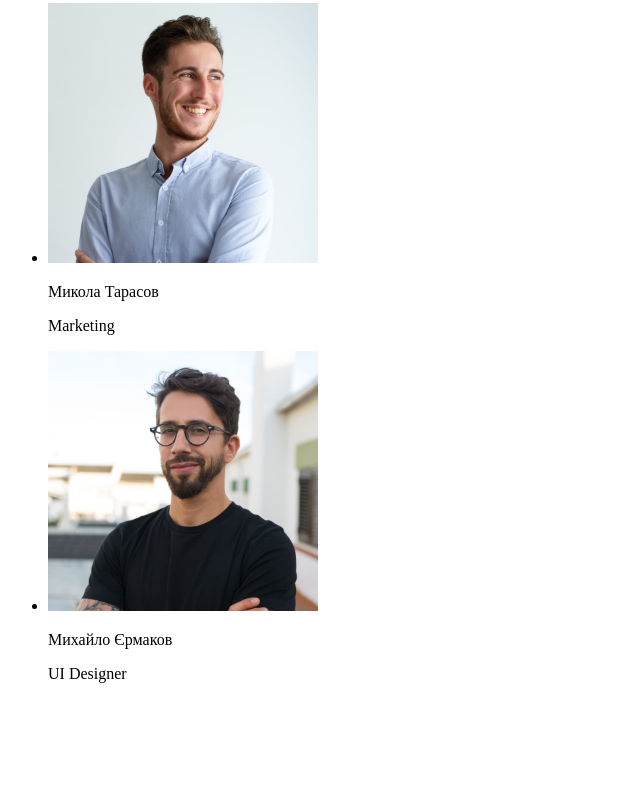
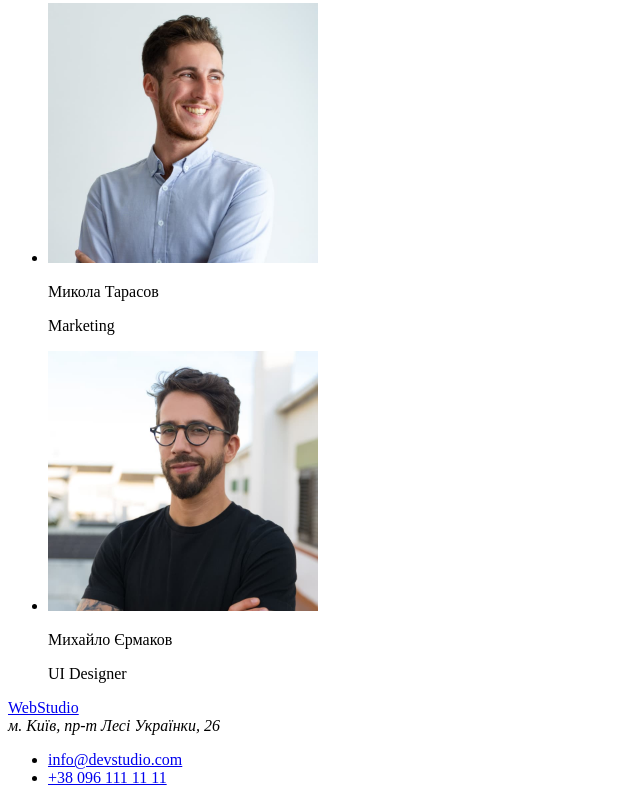
Before and after one commit to AndrewKustov1998/goit-markup-hw-01, a plain HTML site: page index.html in a window 1280 px wide. Shown: the part 1718-2521 px from the top of the page, without its empty margins (0-640 px from the left). Before the commit the page ends 2417 px from the top, so only its background shows below. Drawn offline with Linux system fonts and the light colour scheme.

Commit message:
Added footer

```diff
--- a/index.html
+++ b/index.html
@@ -68,14 +68,17 @@
         <img
           src="./images/box1.jpg"
           alt="Людина користується комп'ютером сидячи за робочим столом"
+          width="370"
         />
         <img
           src="./images/box2.jpg"
           alt="Людина користується телефоном та ноутбуком сидячи за робочим столом"
+          width="370"
         />
         <img
           src="./images/box3.jpg"
           alt="Людина користується графічним планшетом та компьютером сидячи за робочим столом"
+          width="370"
         />
       </section>
 
@@ -123,6 +126,13 @@
       </section>
     </main>
 
-    <footer></footer>
+    <footer>
+      <a href="./index.html">WebStudio</a>
+      <address>м. Київ, пр-т Лесі Українки, 26</address>
+      <ul>
+        <li><a href="mailto:info@devstudio.com">info@devstudio.com</a></li>
+        <li><a href="tel:380961111111">+38 096 111 11 11</a></li>
+      </ul>
+    </footer>
   </body>
 </html>
```
